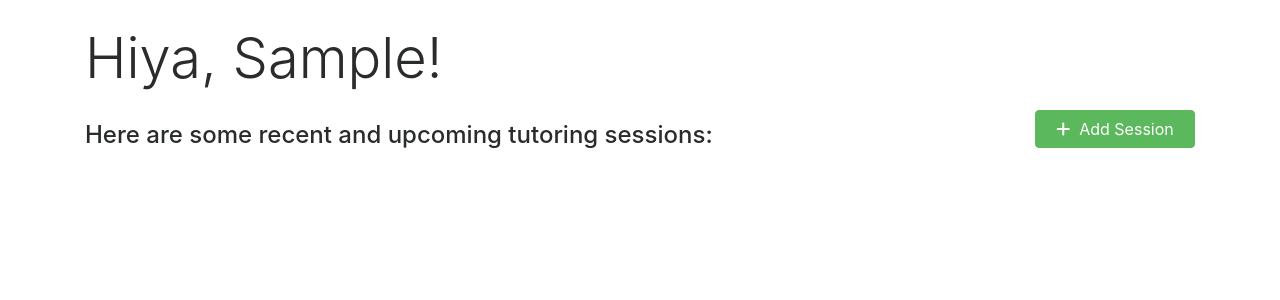
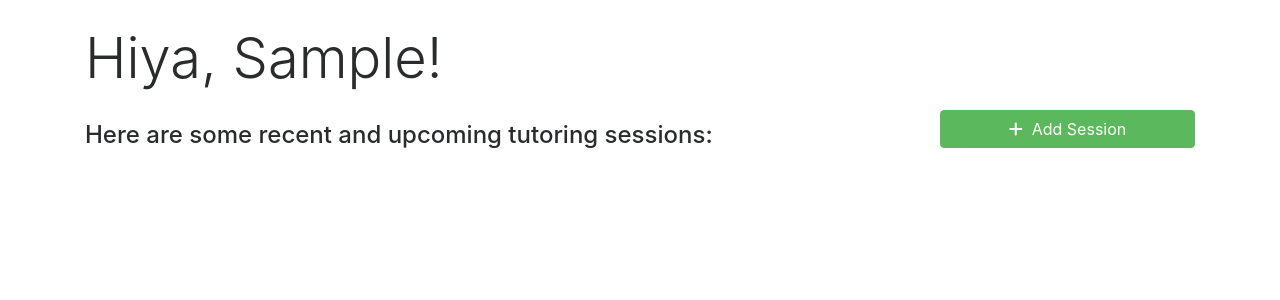
Before and after one commit to 3ach/DigitalProfessors, a Django app: page /dashboard/tutor in a window 1280 px wide. Shown: the part 56-356 px from the top of the page. Run offline with Django 3.2, Linux system fonts and the light colour scheme; the visitor is signed in with stand-in values (Sample User, id 1); data that the repository does not hold is empty; some libraries are stand-ins or nearby versions.

Commit message:
Finish session addition

```diff
--- a/src/tutoring/templates/tutoring/dashboard.html
+++ b/src/tutoring/templates/tutoring/dashboard.html
@@ -9,10 +9,10 @@
     </div>
 </div>
 <div class="row">
-    <div class="col-12 col-sm-10 mt-3">
+    <div class="col-12 col-sm-9 mt-3">
         <p class="h4 align-bottom">Here are some recent and upcoming tutoring sessions:</p>
     </div>
-    <div class="col-12 col-sm-2 mt-1">
+    <div class="col-12 col-sm-3 mt-1">
         <a href="{% url 'add-session' %}" class="btn btn-success btn-block"><span class="fa fa-plus"> </span>&nbsp; Add Session</a>
     </div>
 </div>
--- a/src/tutoring/views.py
+++ b/src/tutoring/views.py
@@ -88,7 +88,7 @@ class CreateSessionView(CreateView):
     form_class = SessionForm
 
     def get_success_url(self):
-        return reverse_lazy('session-detail', args=(self.object.id))
+        return reverse_lazy('session-detail', args=(self.object.id, ))
 
 @method_decorator(login_required, name='dispatch')
 class DashboardView(RedirectView):
```
